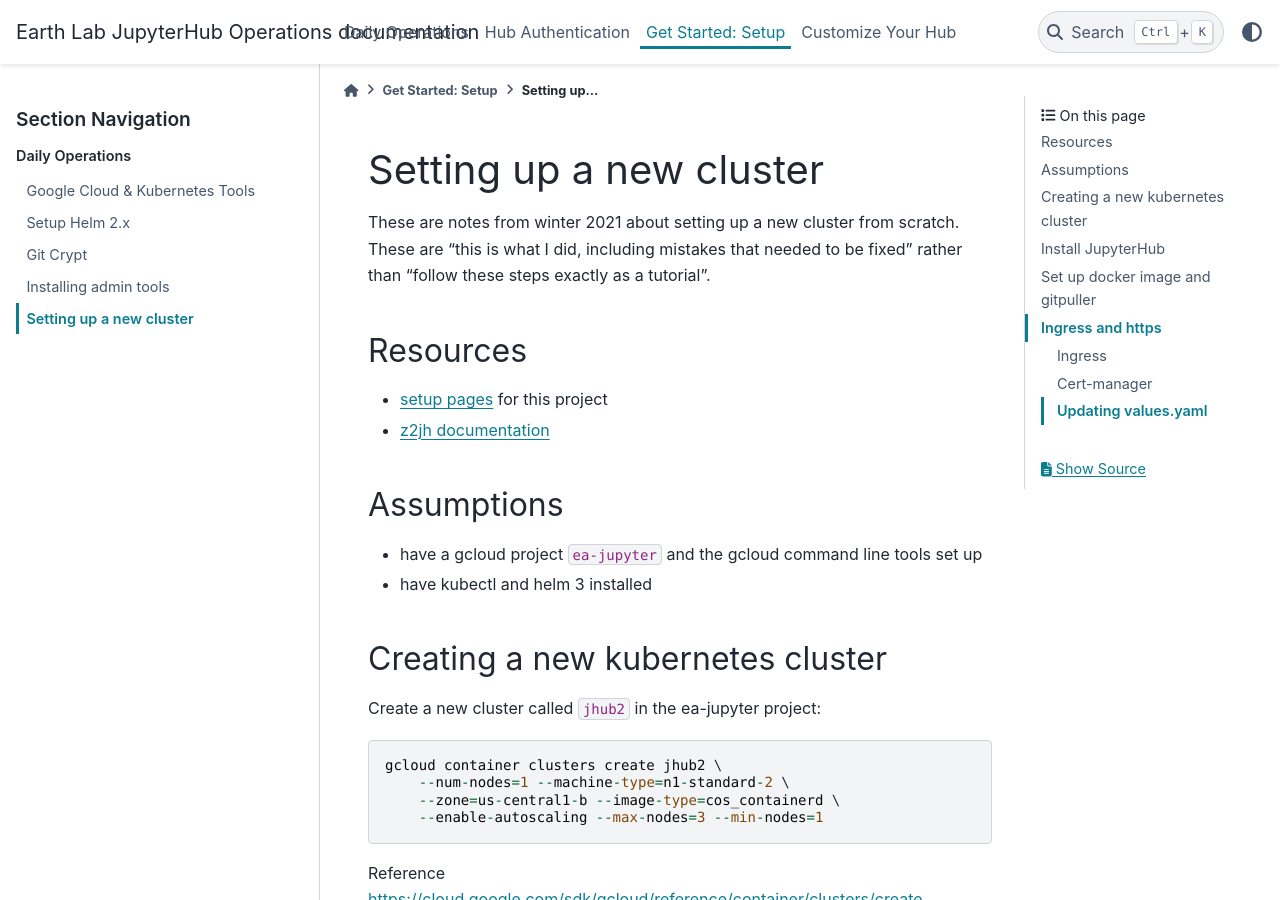
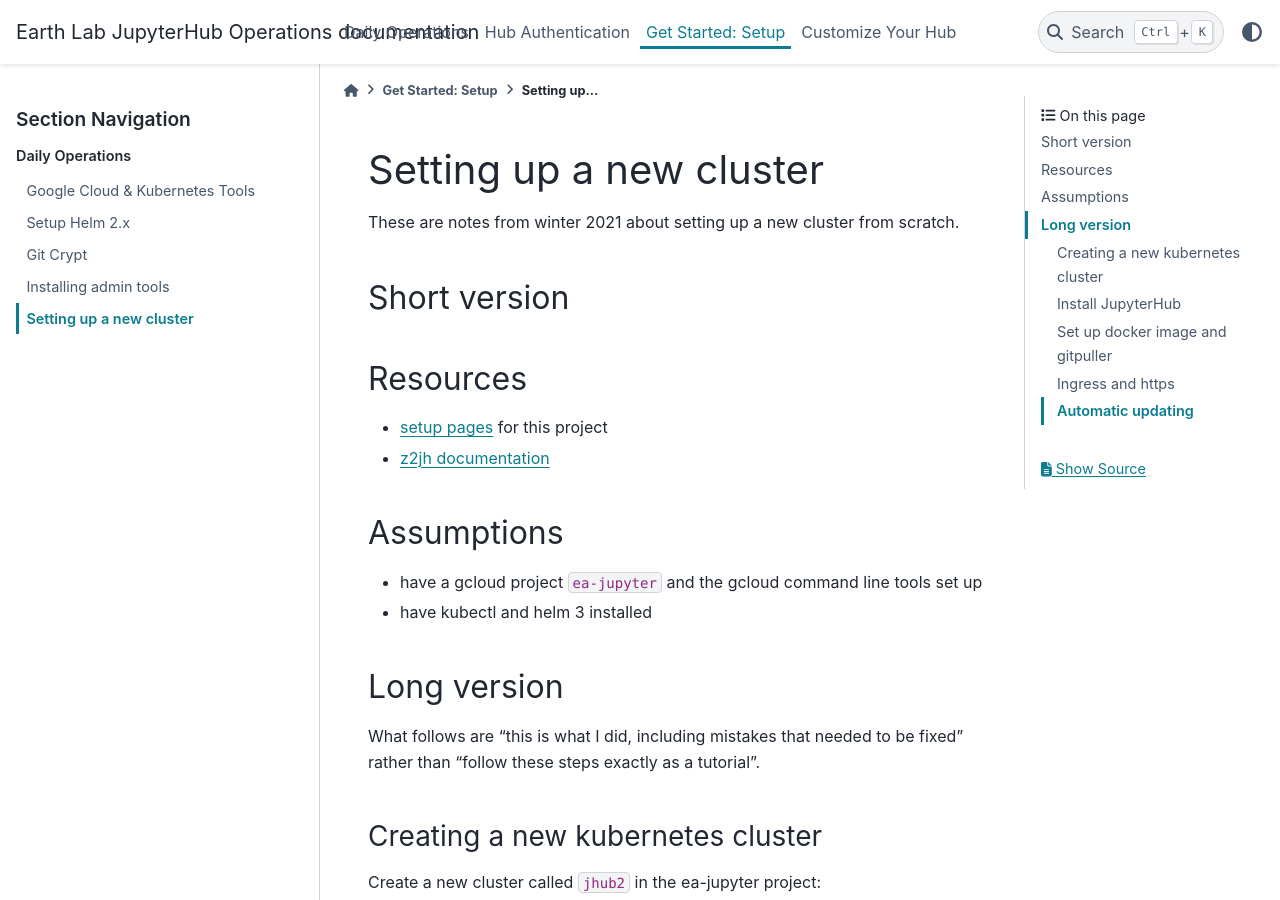
Before and after one commit to earthlab/hub-ops, a Sphinx documentation site: the page built from docs/source/setup/new-cluster.rst, in a window 1280 px wide and 900 px high. Built offline with Sphinx 7.4.7 and the PyData theme 0.15.4, drawn with Linux system fonts in a browser that asks for light colours; some of the changed lines change nothing that is shown; some of the changed text lies outside the part shown.

Commit message:
format headings in new cluster docs

```diff
--- a/docs/source/setup/new-cluster.rst
+++ b/docs/source/setup/new-cluster.rst
@@ -2,7 +2,10 @@ Setting up a new cluster
 ========================
 
 These are notes from winter 2021 about setting up a new cluster from
-scratch. These are "this is what I did, including mistakes that needed to be fixed" rather than "follow these steps exactly as a tutorial".
+scratch.
+
+Short version
+-------------
 
 Resources
 ---------
@@ -16,9 +19,13 @@ Assumptions
 * have a gcloud project :code:`ea-jupyter` and the gcloud command line tools set up
 * have kubectl and helm 3 installed
 
+Long version
+------------
+
+What follows are "this is what I did, including mistakes that needed to be fixed" rather than "follow these steps exactly as a tutorial".
 
 Creating a new kubernetes cluster
----------------------------------
+#################################
 
 Create a new cluster called :code:`jhub2` in the ea-jupyter project::
 
@@ -76,7 +83,7 @@ Create the user user pool (using n1-standard-8 nodes with autoscaling maximum at
 Forgot to set the image type to :code:`cos_containerd` to match the core-pool, so I changed that using the web console UI.
 
 Install JupyterHub
-------------------
+##################
 
 Following https://zero-to-jupyterhub.readthedocs.io/en/latest/jupyterhub/installation.html::
 
@@ -90,7 +97,7 @@ Add the secret token from :code:`secrets/staginghub.yaml` to config.yaml as spec
   --version 0.10.6 --values config.yaml
 
 Set up docker image and gitpuller
----------------------------------
+#################################
 
 See https://zero-to-jupyterhub.readthedocs.io/en/latest/jupyterhub/customizing/user-environment.html, added the following to config.yaml::
 
@@ -108,7 +115,7 @@ Remove the token from config.yaml and provide it on the command line when we upg
   helm upgrade --cleanup-on-fail staginghub jupyterhub/jupyterhub --namespace staginghub --version 0.10.6 --timeout 600s --debug -f config.yaml -f ../../secrets/staginghub.yaml
 
 Ingress and https
------------------
+#################
 
 Ingress
 ~~~~~~~
@@ -226,3 +233,8 @@ I had to delete the proxy-public service that got created before switching over
   kubectl delete service proxy-public -n staginghub
 
 and upgrade helm.
+
+Automatic updating
+##################
+
+In the GCloud console UI, find the jhub2 GKE cluster, and the release channel option. Change the setting from :code:`Static version` to :code:`Release channel` and choose the Stable channel.
```
Also changed, not shown: 2 other files.
